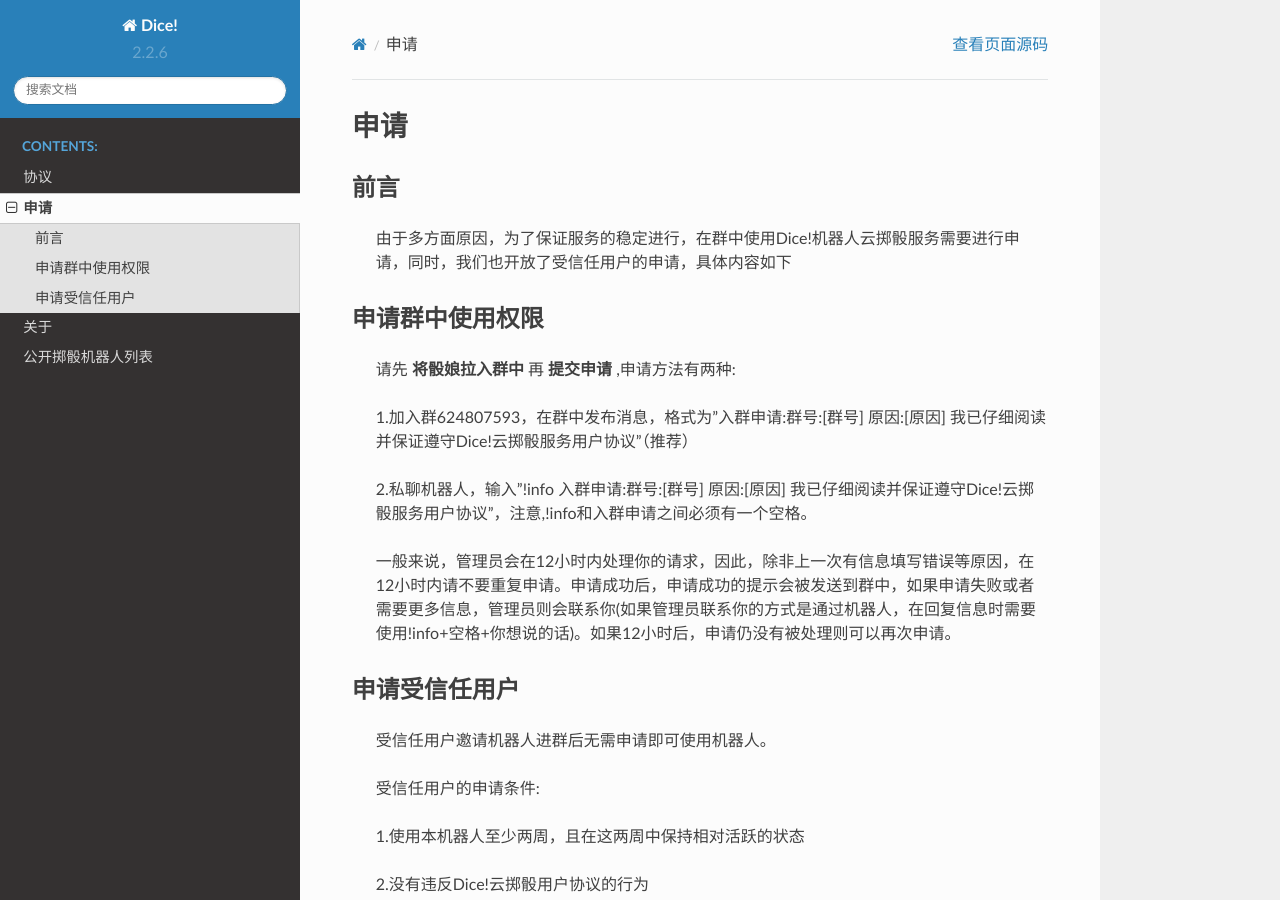
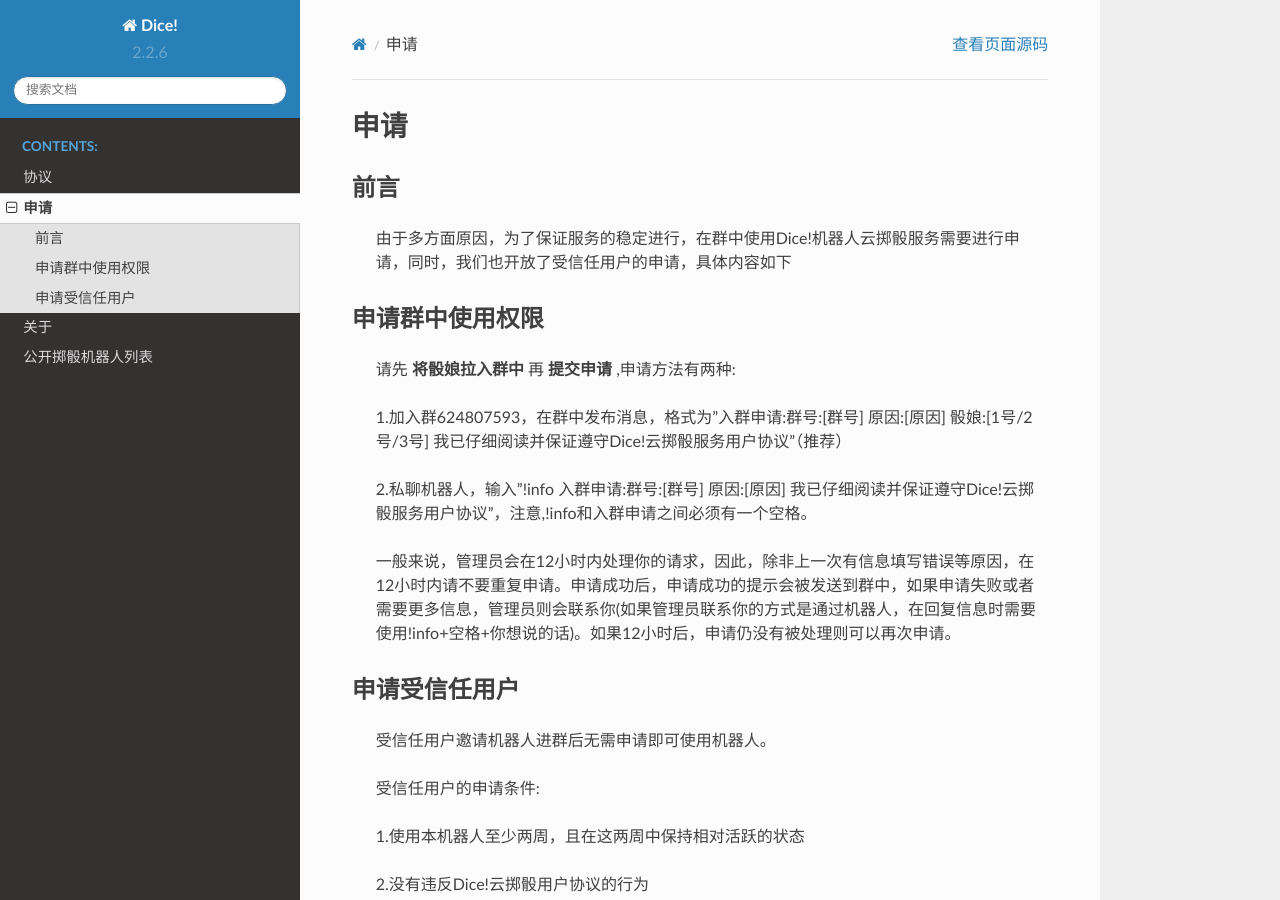
Before and after one commit to Dice-Developer-Team/Dice, a Sphinx documentation site: the page built from docs/Apply.rst, in a window 1280 px wide and 900 px high. Built offline with Sphinx 7.4.7 and the Read the Docs theme 2.0.0, drawn with Linux system fonts in a browser that asks for light colours.

Commit message:
Update application format

```diff
--- a/docs/Apply.rst
+++ b/docs/Apply.rst
@@ -18,7 +18,7 @@
 
     请先 **将骰娘拉入群中** 再 **提交申请** ,申请方法有两种:
 
-    1.加入群624807593，在群中发布消息，格式为"入群申请:群号:[群号] 原因:[原因] 我已仔细阅读并保证遵守Dice!云掷骰服务用户协议"（推荐）
+    1.加入群624807593，在群中发布消息，格式为"入群申请:群号:[群号] 原因:[原因] 骰娘:[1号/2号/3号] 我已仔细阅读并保证遵守Dice!云掷骰服务用户协议"（推荐）
 
     2.私聊机器人，输入"!info 入群申请:群号:[群号] 原因:[原因] 我已仔细阅读并保证遵守Dice!云掷骰服务用户协议"，注意,!info和入群申请之间必须有一个空格。
 
```
